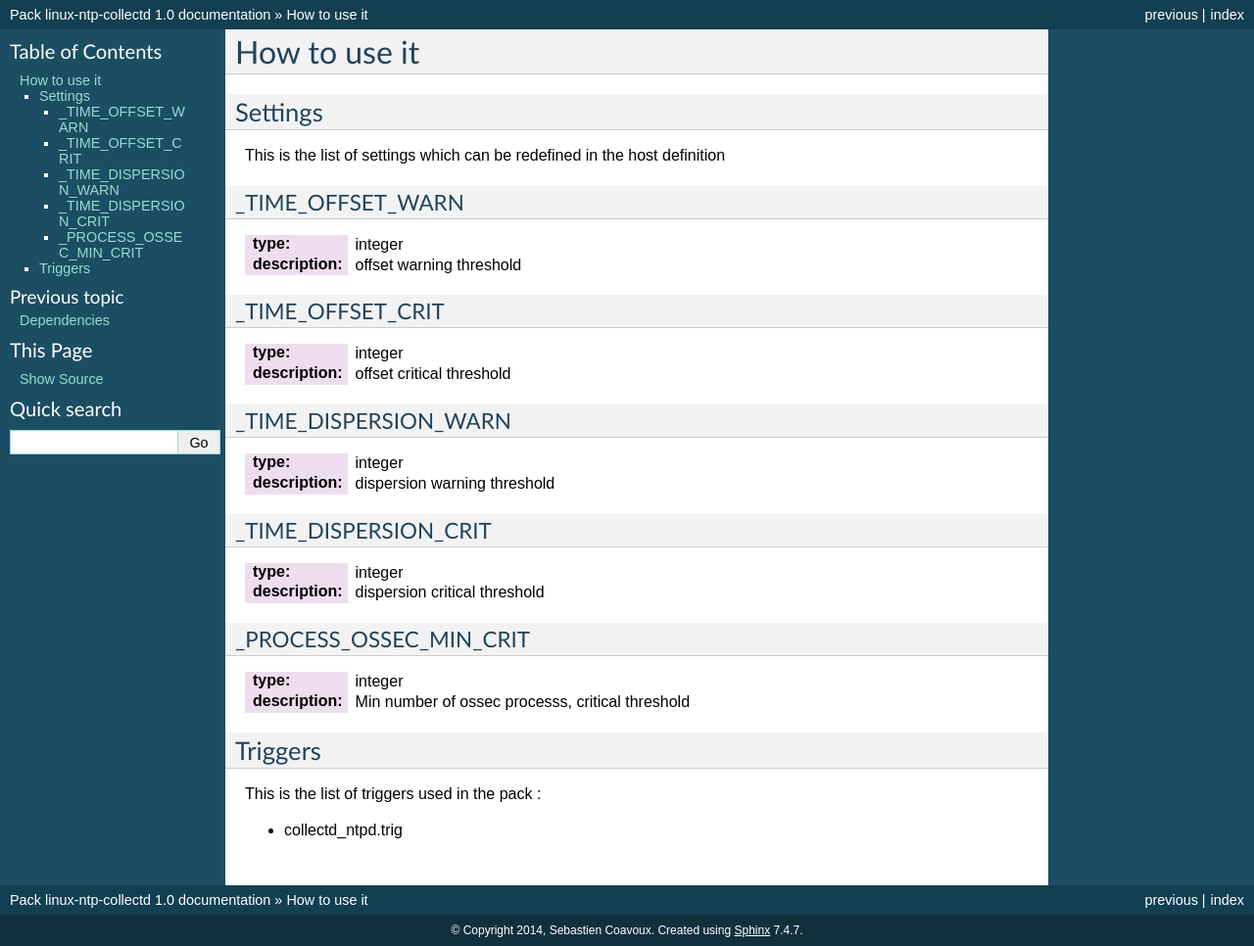
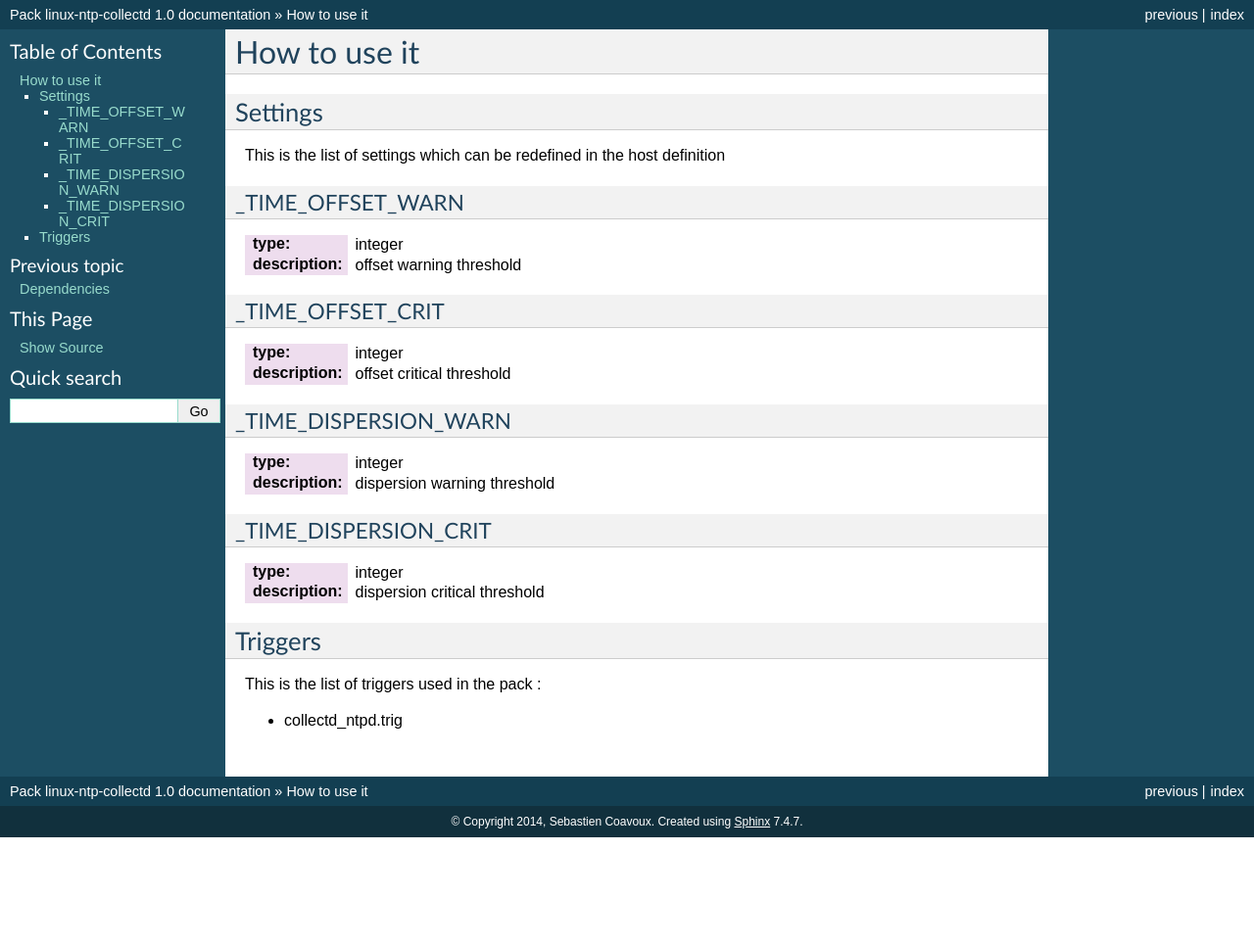
Before and after one commit to savoirfairelinux/monitoring-tools, a Sphinx documentation site: the page built from doc/source/howtouseit.rst, in a window 1280 px wide. Shown: the whole page at 98% size. Built offline with Sphinx 7.4.7, drawn with Linux system fonts in a browser that asks for light colours; after the commit the page ends 900 px from its top, so only the background shows below that.

Commit message:
Fix : Variable and doc

```diff
--- a/doc/source/howtouseit.rst
+++ b/doc/source/howtouseit.rst
@@ -36,12 +36,6 @@ _TIME_DISPERSION_CRIT
 :description:       dispersion critical threshold
 
 
-_PROCESS_OSSEC_MIN_CRIT
------------------------
-
-:type:              integer
-:description:       Min number of ossec processs, critical threshold
-
 
 Triggers
 ~~~~~~~~
```
